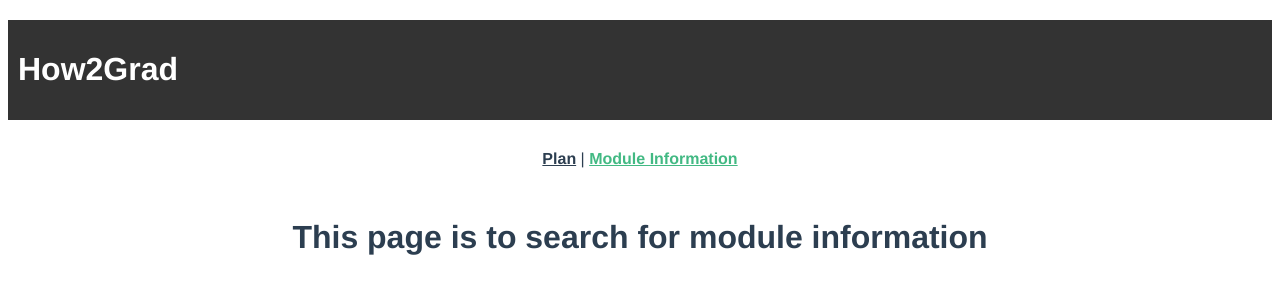
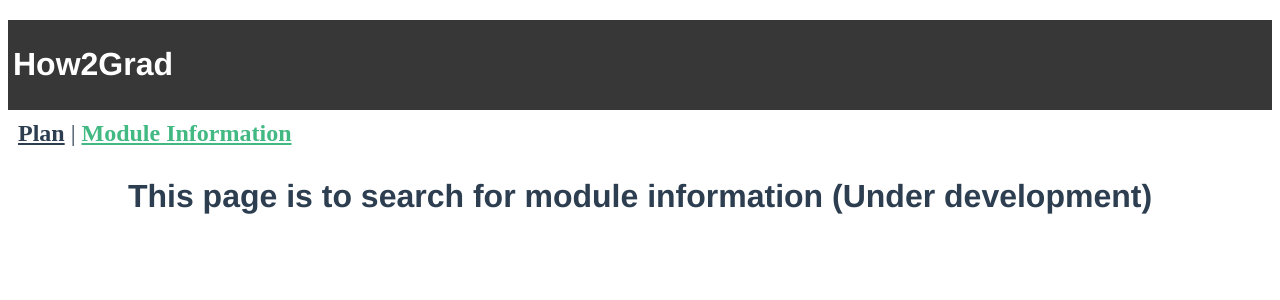
Before and after one commit to chewterence/how2grad, a Vue app: page /#/moduleinfo in a window 1280 px wide. Shown: the top 300 px of the page. Built offline with nearby package versions, Linux system fonts and the light colour scheme.

Commit message:
edited header and router

```diff
--- a/src/App.vue
+++ b/src/App.vue
@@ -1,7 +1,7 @@
 <template>
   <div id="app">
     <Header />
-    <div id="nav">
+    <div id="nav" style="text-align: left; font-size:24px; font-family: Avenir">
       <router-link to="/plan">Plan</router-link> |
       <router-link to="/moduleinfo">Module Information</router-link>
     </div>
@@ -30,7 +30,7 @@ export default {
 }
 
 #nav {
-  padding: 30px;
+  padding: 10px;
 }
 
 #nav a {
--- a/src/components/layout/Header.vue
+++ b/src/components/layout/Header.vue
@@ -12,14 +12,14 @@ export default {
 
 <style scoped>
     .header {
-        background: #333;
+        background: #373737;
         color: #fff;
         text-align: left;
-        padding: 10px;
+        padding: 5px;
     }
 
-    .header a {
+    /* .header a {
         color: #fff;
-        padding: 5px;
-    }
+        padding: 0px;
+    } */
 </style>
--- a/src/views/ModuleInfo.vue
+++ b/src/views/ModuleInfo.vue
@@ -1,5 +1,5 @@
 <template>
   <div class="about">
-    <h1>This page is to search for module information</h1>
+    <h1>This page is to search for module information (Under development)</h1>
   </div>
 </template>
```
